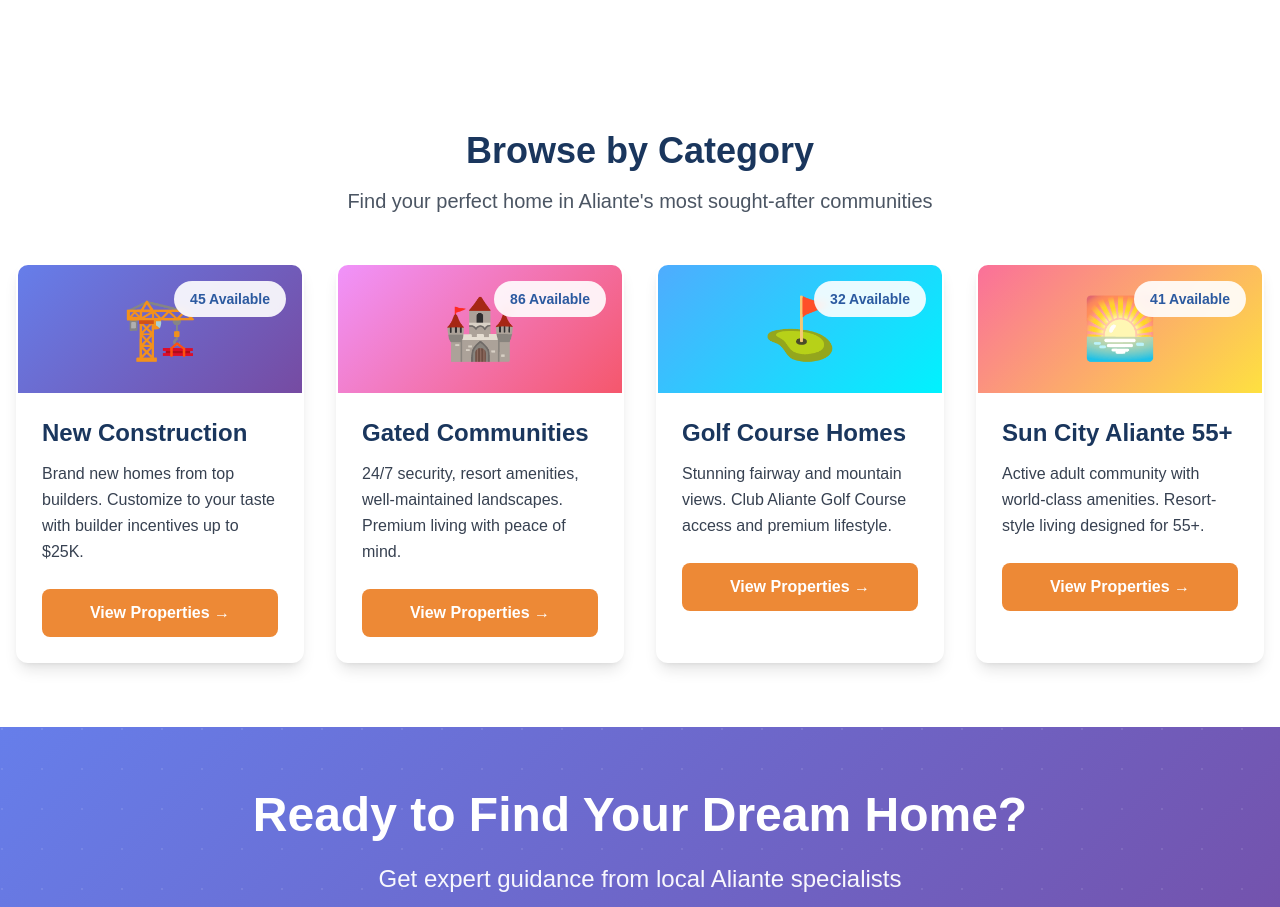
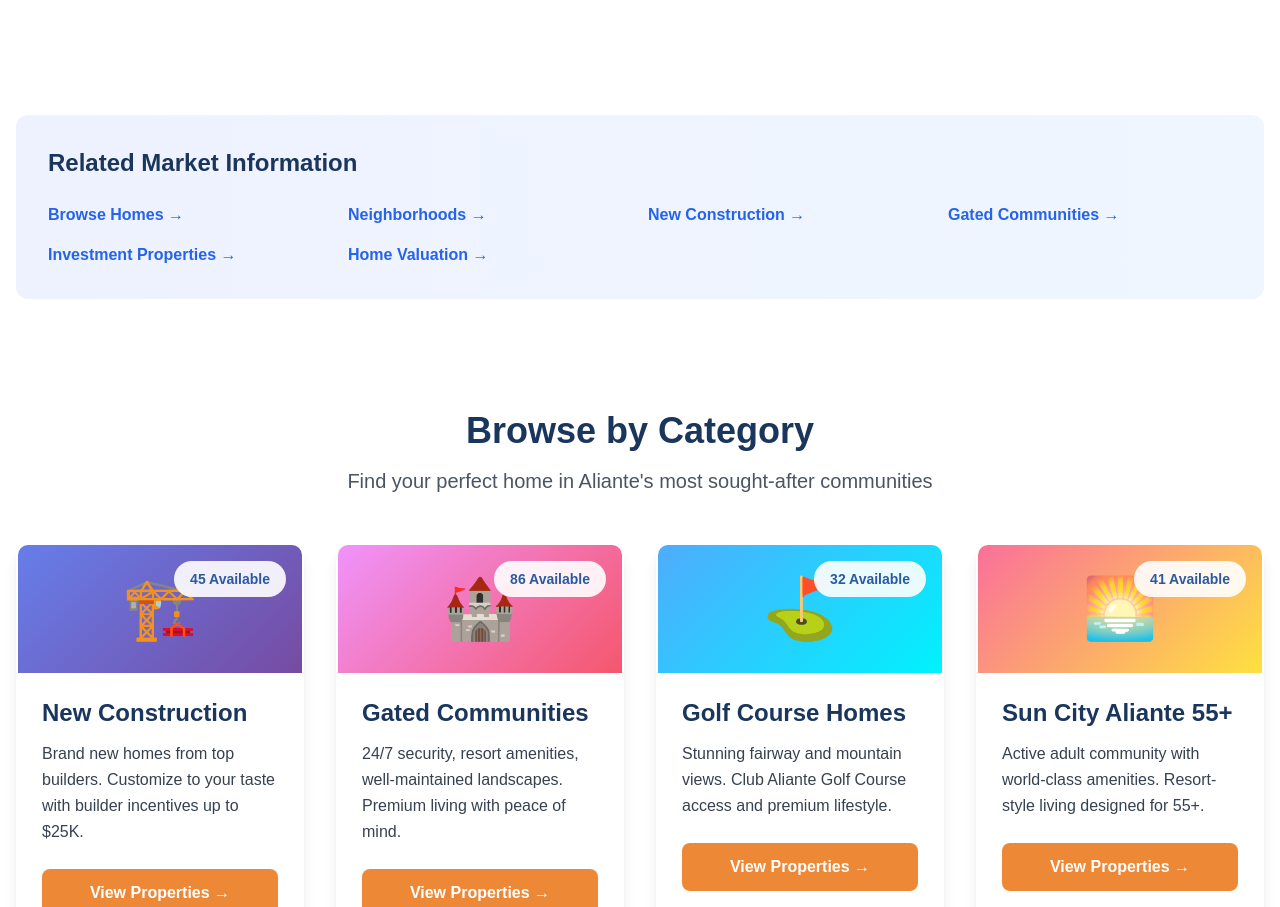
Before and after one commit to DrJanDuffy/aliantehomesforsale.com, a Next.js app: page /market-report in a window 1280 px wide. Shown: the part 3045-3952 px from the top of the page. Built offline with nearby package versions, Linux system fonts and the light colour scheme; no server answers.

Commit message:
feat: Add contextual link sections to key pages - boost internal linking structure for SEO

```diff
--- a/app/builders/page.tsx
+++ b/app/builders/page.tsx
@@ -3,6 +3,7 @@ import NewConstructionHero from '../components/NewConstructionHero';
 import BuildersIntro from '../components/BuildersIntro';
 import TopBuilders from '../components/TopBuilders';
 import BuilderAdvantages from '../components/BuilderAdvantages';
+import ContextualLinks from '../components/ContextualLinks';
 import BuilderComparison from '../components/BuilderComparison';
 import BuilderIncentivesInfo from '../components/BuilderIncentivesInfo';
 import NewConstructionCTA from '../components/NewConstructionCTA';
@@ -21,6 +22,9 @@ export default function Builders() {
       <NewConstructionHero />
       <BuildersIntro />
       <TopBuilders />
+      <div className="px-4">
+        <ContextualLinks variant="builders" />
+      </div>
       <BuilderAdvantages />
       <BuilderComparison />
       <BuilderIncentivesInfo />
--- a/app/buyer-guide/page.tsx
+++ b/app/buyer-guide/page.tsx
@@ -1,6 +1,7 @@
 import type { Metadata } from 'next';
 import AboutHero from '../components/AboutHero';
 import BuyerGuideContent from '../components/BuyerGuideContent';
+import ConstructualLinks from '../components/ContextualLinks';
 import ConstructionProcess from '../components/ConstructionProcess';
 import HomesSearchTips from '../components/HomesSearchTips';
 import ContactWhyChoose from '../components/ContactWhyChoose';
@@ -19,6 +20,9 @@ export default function BuyerGuide() {
     <main>
       <AboutHero />
       <BuyerGuideContent />
+      <div className="px-4">
+        <ContextualLinks variant="buying" />
+      </div>
       <HomesSearchTips />
       <ConstructionProcess />
       <ContactWhyChoose />
--- a/app/market-report/page.tsx
+++ b/app/market-report/page.tsx
@@ -2,6 +2,7 @@ import type { Metadata } from 'next';
 import HomesForSaleHero from '../components/HomesForSaleHero';
 import HomesMarketSnapshot from '../components/HomesMarketSnapshot';
 import MarketReportContent from '../components/MarketReportContent';
+import ContextualLinks from '../components/ContextualLinks';
 import PropertyCategories from '../components/PropertyCategories';
 import HomesCTA from '../components/HomesCTA';
 
@@ -19,6 +20,9 @@ export default function MarketReport() {
       <HomesForSaleHero />
       <HomesMarketSnapshot />
       <MarketReportContent />
+      <div className="px-4">
+        <ContextualLinks variant="market" />
+      </div>
       <PropertyCategories />
       <HomesCTA />
     </main>
--- a/app/neighborhoods/page.tsx
+++ b/app/neighborhoods/page.tsx
@@ -3,6 +3,7 @@ import StructuredData from '../components/StructuredData';
 import NeighborhoodsHero from '../components/NeighborhoodsHero';
 import NeighborhoodCards from '../components/NeighborhoodCards';
 import CommunityAmenities from '../components/CommunityAmenities';
+import ContextualLinks from '../components/ContextualLinks';
 import NeighborhoodComparison from '../components/NeighborhoodComparison';
 import NeighborhoodsCTA from '../components/NeighborhoodsCTA';
 
@@ -26,6 +27,11 @@ export default function Neighborhoods() {
         {/* Neighborhood Cards */}
         <NeighborhoodCards />
 
+        {/* Contextual Links */}
+        <div className="px-4">
+          <ContextualLinks variant="neighborhoods" />
+        </div>
+
         {/* Community Amenities */}
         <CommunityAmenities />
 
--- a/app/seller-checklist/page.tsx
+++ b/app/seller-checklist/page.tsx
@@ -1,6 +1,7 @@
 import type { Metadata } from 'next';
 import AboutHero from '../components/AboutHero';
 import SellerChecklistContent from '../components/SellerChecklistContent';
+import ContextualLinks from '../components/ContextualLinks';
 import ConstructionProcess from '../components/ConstructionProcess';
 import AboutExpertise from '../components/AboutExpertise';
 import AboutCTA from '../components/AboutCTA';
@@ -18,6 +19,9 @@ export default function SellerChecklist() {
     <main>
       <AboutHero />
       <SellerChecklistContent />
+      <div className="px-4">
+        <ContextualLinks variant="selling" />
+      </div>
       <ConstructionProcess />
       <AboutExpertise />
       <AboutCTA />
```
